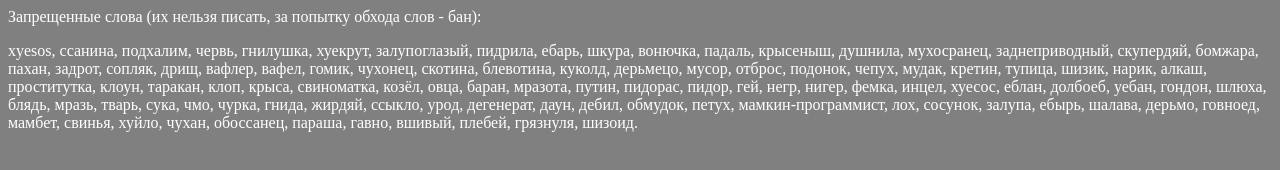
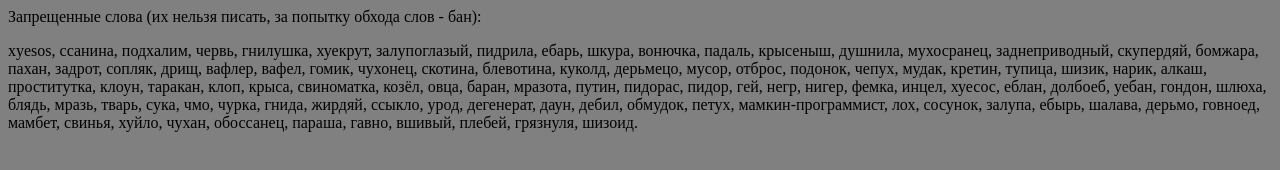
Before and after one commit to exterafans/exterafans.github.io, a plain HTML site: page stop_word.html in a window 1280 px wide. Drawn offline with Linux system fonts and the light colour scheme.

Commit message:
Update stop_word.html

```diff
--- a/stop_word.html
+++ b/stop_word.html
@@ -5,8 +5,8 @@
     <title>Stop Word!</title>
   </head>
   <body>
-<p style="color: white;">Запрещенные слова (их нельзя писать, за попытку обхода слов - бан):</p>
-<p style="color: white;"> xyesos, ссанина, подхалим, червь, гнилушка, хуекрут, залупоглазый, пидрила, ебарь, шкура, вонючка, падаль, крысеныш, душнила, мухосранец, заднеприводный, скупердяй, бомжара, пахан, задрот, сопляк, дрищ, вафлер, вафел, гомик, чухонец, скотина, блевотина, куколд, дерьмецо, мусор, отброс, подонок, чепух, мудак, кретин, тупица, шизик, нарик, алкаш, проститутка, клоун, таракан, клоп, крыса, свиноматка, козёл, овца, баран, мразота, путин, пидорас, пидор, гей, негр, нигер, фемка, инцел, хуесос, еблан, долбоеб, уебан, гондон, шлюха, блядь, мразь, тварь, сука, чмо, чурка, гнида, жирдяй, ссыкло, урод, дегенерат, даун, дебил, обмудок, петух, мамкин-программист, лох, сосунок, залупа, ебырь, шалава, дерьмо, говноед, мамбет, свинья, хуйло, чухан, обоссанец, параша, гавно, вшивый, плебей, грязнуля, шизоид.</p>
+<p style="color: black;">Запрещенные слова (их нельзя писать, за попытку обхода слов - бан):</p>
+<p style="color: black;"> xyesos, ссанина, подхалим, червь, гнилушка, хуекрут, залупоглазый, пидрила, ебарь, шкура, вонючка, падаль, крысеныш, душнила, мухосранец, заднеприводный, скупердяй, бомжара, пахан, задрот, сопляк, дрищ, вафлер, вафел, гомик, чухонец, скотина, блевотина, куколд, дерьмецо, мусор, отброс, подонок, чепух, мудак, кретин, тупица, шизик, нарик, алкаш, проститутка, клоун, таракан, клоп, крыса, свиноматка, козёл, овца, баран, мразота, путин, пидорас, пидор, гей, негр, нигер, фемка, инцел, хуесос, еблан, долбоеб, уебан, гондон, шлюха, блядь, мразь, тварь, сука, чмо, чурка, гнида, жирдяй, ссыкло, урод, дегенерат, даун, дебил, обмудок, петух, мамкин-программист, лох, сосунок, залупа, ебырь, шалава, дерьмо, говноед, мамбет, свинья, хуйло, чухан, обоссанец, параша, гавно, вшивый, плебей, грязнуля, шизоид.</p>
   <body>
 
 </html>
```
